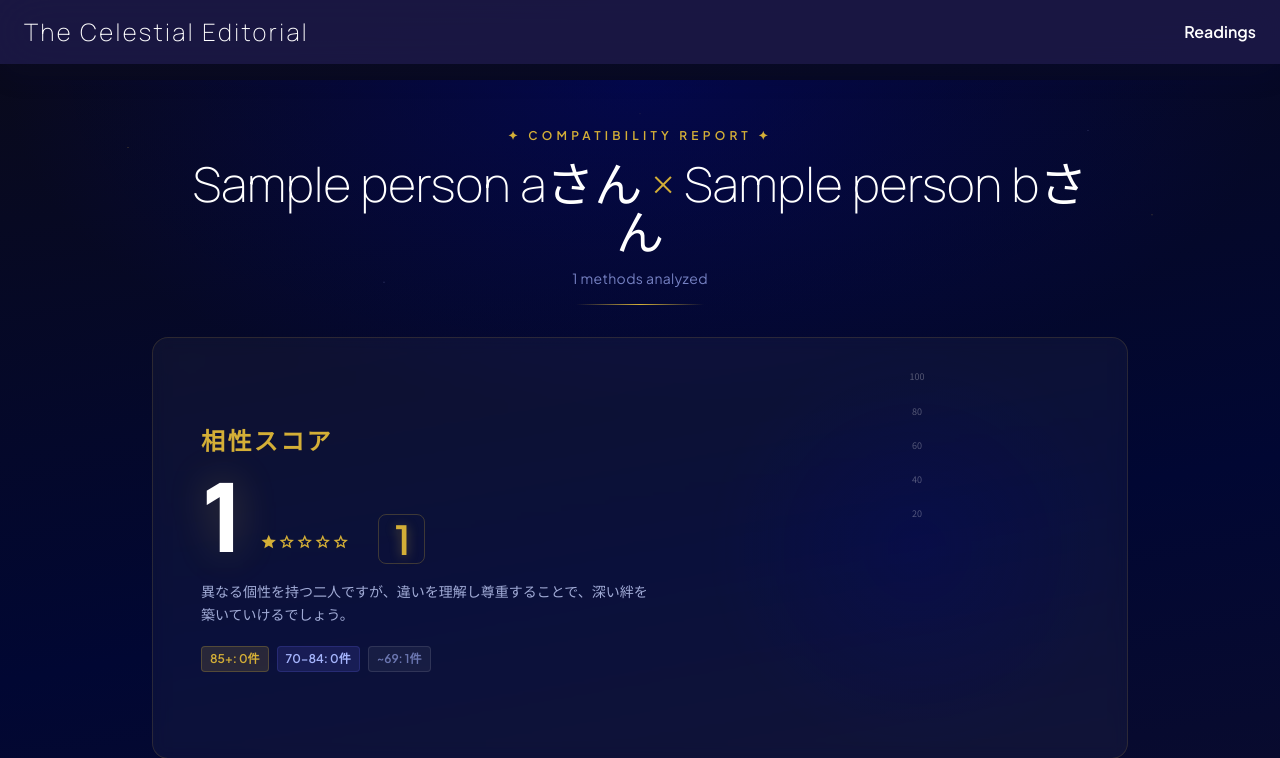
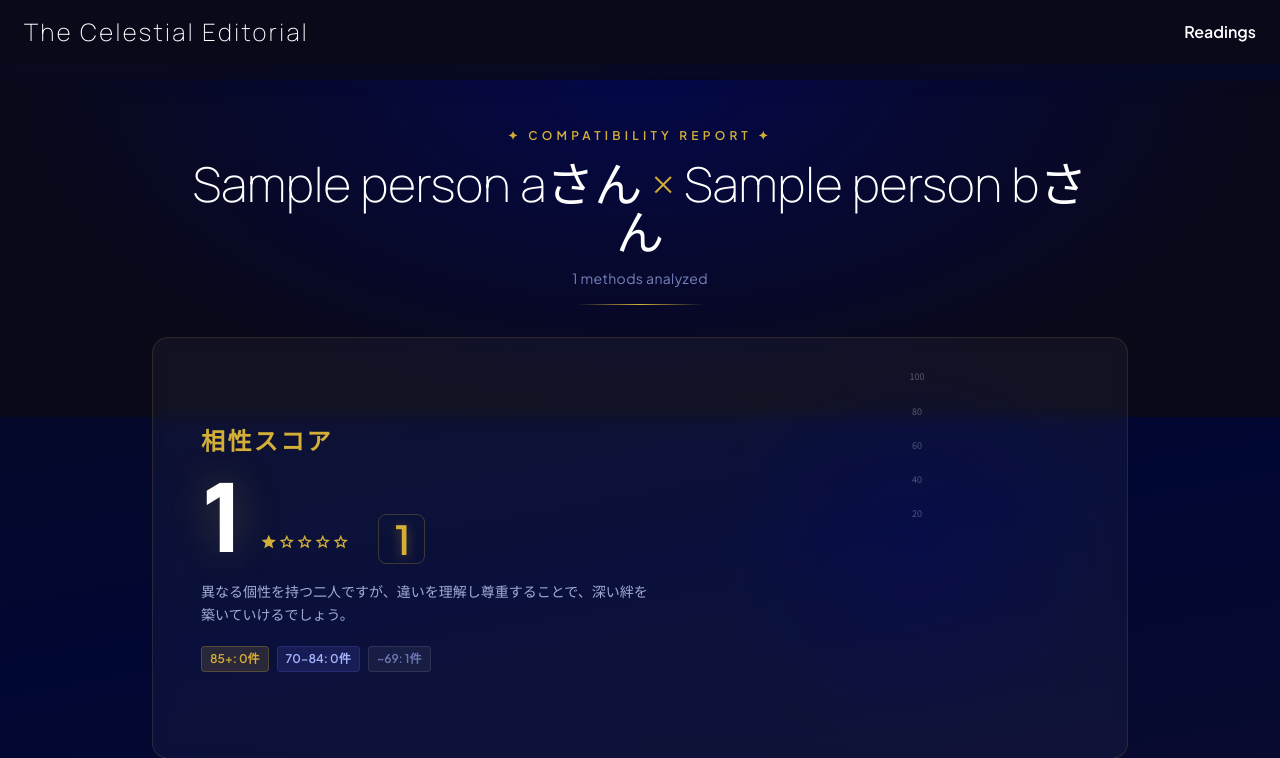
Before and after one commit to TAKAHASHIMITSUGU329/compatibility-fortune-telling, a Flask app: template templates/result.html in a window 1280 px wide. Shown: the top 758 px of the page. Run offline with Flask 3, Linux system fonts and the light colour scheme; the template is opened without the code that fills it: most values are stand-ins (such as "Sample title", 1, 10 or a date in 2020); some libraries are stand-ins or nearby versions.

Commit message:
Fix dark theme with stronger CSS selectors
html/body/bg-surface全てに !important で確実にダークテーマを適用。

Co-Authored-By: Claude Opus 4.6 (1M context) <noreply@anthropic.com>

```diff
--- a/templates/result.html
+++ b/templates/result.html
@@ -8,14 +8,14 @@
 <script src="https://cdn.jsdelivr.net/npm/chart.js"></script>
 <style>
     /* Mystical Premium Theme */
-    body.mystical-theme {
+    html, body, body.mystical-theme, body.bg-surface {
         background: linear-gradient(170deg, #0a0a1a 0%, #010733 40%, #0d0d2b 70%, #0a0a1a 100%) !important;
+        background-color: #0a0a1a !important;
         color: #e8e8f0 !important;
     }
-    body.mystical-theme header.top-bar,
-    body.mystical-theme footer { background: rgba(10,10,26,0.95) !important; }
-    body.mystical-theme footer { border-top: 1px solid rgba(212,175,55,0.15); }
-    body.mystical-theme .fixed.bottom-0 { background: linear-gradient(90deg, #D4AF37, #010766, #D4AF37) !important; }
+    header, footer { background: rgba(10,10,26,0.95) !important; }
+    footer { border-top: 1px solid rgba(212,175,55,0.15) !important; }
+    .fixed.bottom-0 { background: linear-gradient(90deg, #D4AF37, #010766, #D4AF37) !important; }
 
     .gold { color: #D4AF37; }
     .gold-gradient { background: linear-gradient(135deg, #D4AF37 0%, #f5e6a3 50%, #D4AF37 100%); -webkit-background-clip: text; -webkit-text-fill-color: transparent; }
```
